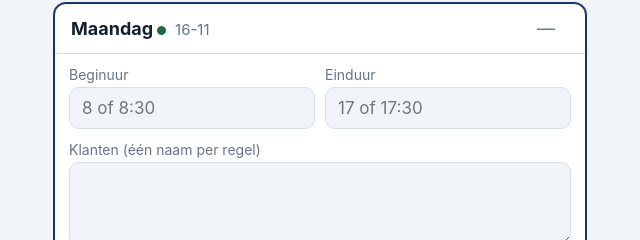
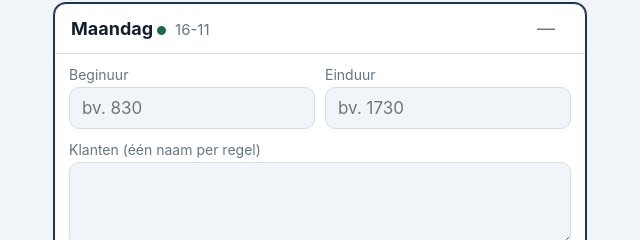
Before and after one commit to toshalbir/astyle, a plain HTML site: page index.html in a window 1280 px wide. Both pictures are taken after a click on the button "Deze week". Shown: the part 222-462 px from the top of the page, 320-960 px from the left. Drawn offline with Linux system fonts and the light colour scheme.

Commit message:
Add files via upload

```diff
--- a/index.html
+++ b/index.html
@@ -299,8 +299,8 @@ function buildEditor(key, rec) {
 
   ed.innerHTML =
     '<div class="row2">' +
-      '<div><label for="f-start">Beginuur</label><input id="f-start" inputmode="numeric" autocomplete="off" placeholder="8 of 8:30"></div>' +
-      '<div><label for="f-end">Einduur</label><input id="f-end" inputmode="numeric" autocomplete="off" placeholder="17 of 17:30"></div>' +
+      '<div><label for="f-start">Beginuur</label><input id="f-start" inputmode="decimal" autocomplete="off" placeholder="bv. 830"></div>' +
+      '<div><label for="f-end">Einduur</label><input id="f-end" inputmode="decimal" autocomplete="off" placeholder="bv. 1730"></div>' +
     '</div>' +
     '<div class="err" id="f-err"></div>' +
     '<label for="f-clients">Klanten (één naam per regel)</label>' +
@@ -320,6 +320,7 @@ function buildEditor(key, rec) {
 
   ["start", "end", "clients", "purch"].forEach(k => editorRefs[k].addEventListener("input", schedule));
   ["input", "focus"].forEach(ev => editorRefs.clients.addEventListener(ev, renderChips));
+  ["start", "end"].forEach(k => editorRefs[k].addEventListener("change", () => { editorRefs[k].value = normTime(editorRefs[k].value); schedule(); }));
   renderChips();
   q("#f-clear").addEventListener("click", () => {
     const key = editorRefs.key, prevTomb = state.deleted[key];
@@ -359,11 +360,17 @@ function schedule() {
   saveTimer = setTimeout(() => flush(true), 500);
 }
 
+/* 830 / 8,30 / 8.30 worden 8:30 (het iOS-toetsenbord heeft geen dubbele punt) */
+function normTime(v) {
+  v = v.trim().replace(/[,.]/, ":");
+  if (/^\d{3,4}$/.test(v)) v = v.slice(0, -2) + ":" + v.slice(-2);
+  return v;
+}
 function flush(rerenderHeader, forceDeleteMark) {
   clearTimeout(saveTimer); saveTimer = null;
   const r = editorRefs;
   if (!r || !document.body.contains(r.start)) return;
-  const start = r.start.value.trim(), end = r.end.value.trim();
+  const start = normTime(r.start.value), end = normTime(r.end.value);
   const clientsText = r.clients.value, purchText = r.purch.value;
 
   let msg = "";
--- a/sw.js
+++ b/sw.js
@@ -1,4 +1,4 @@
-const CACHE = "werkuren-v7";
+const CACHE = "werkuren-v8";
 const FILES = ["./", "./index.html", "./manifest.webmanifest", "./icon-180.png", "./icon-192.png", "./icon-512.png"];
 self.addEventListener("install", e => {
   e.waitUntil(caches.open(CACHE).then(c => c.addAll(FILES)).then(() => self.skipWaiting()));
```
